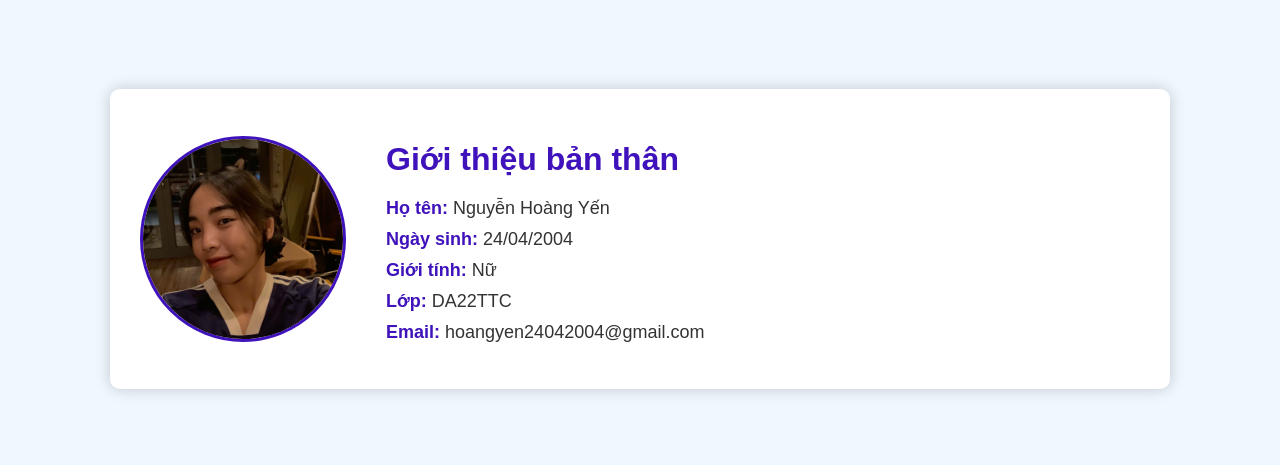
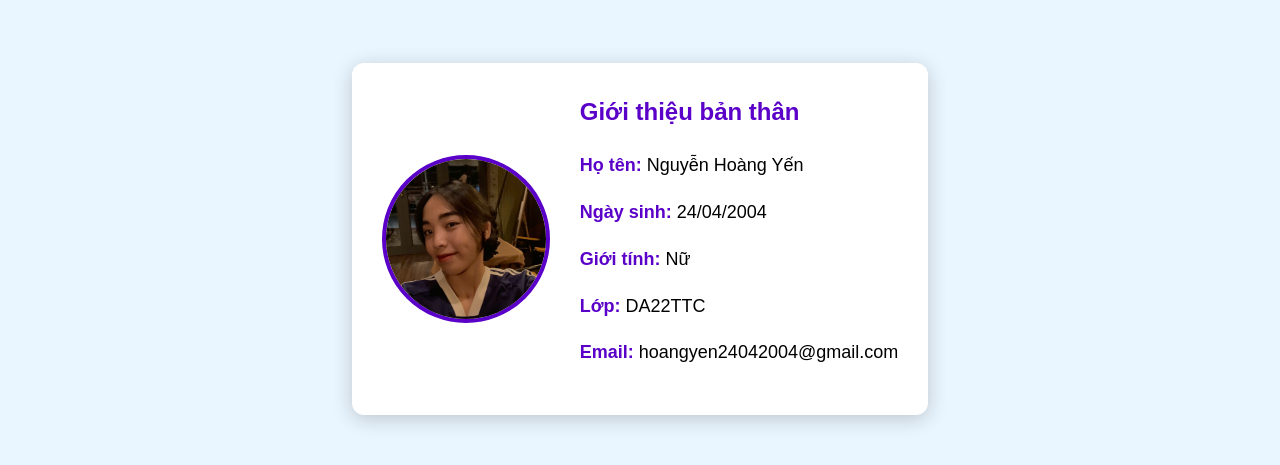
Before and after one commit to yennguh/PTUDMNM_NHY, a plain HTML site: page index.html in a window 1280 px wide. Shown: the part 161-626 px from the top of the page. Drawn offline with Linux system fonts and the light colour scheme.

Commit message:
Update index.html

```diff
--- a/index.html
+++ b/index.html
@@ -2,80 +2,88 @@
 <html lang="vi">
 <head>
     <meta charset="UTF-8">
-    <title>GIỚI THIỆU BẢN THÂN</title>
+    <title>Giới thiệu bản thân</title>
+    <meta name="viewport" content="width=device-width, initial-scale=1.0">
+
     <style>
         body {
-            font-family: Arial, sans-serif;
-            background-color: #f0f8ff;
-            color: #333;
             margin: 0;
             padding: 0;
-            display: flex;
-            justify-content: center;
-            align-items: center;
-            height: 100vh;
+            background-color: #eaf6ff;
+            font-family: Arial, sans-serif;
         }
 
         .container {
             display: flex;
-            flex-direction: row; /* bố cục nằm ngang */
+            flex-direction: row; /* nằm ngang */
             align-items: center;
-            justify-content: space-around;
-            width: 90%;
-            max-width: 1000px;
-            background-color: #ffffff;
-            padding: 30px;
-            box-shadow: 0 0 15px rgba(0,0,0,0.2);
-            border-radius: 10px;
+            justify-content: center;
+            height: 100vh;
+            padding: 20px;
+            box-sizing: border-box;
         }
 
-        img {
-            width: 200px;
-            height: 200px;
+        .card {
+            background-color: white;
+            border-radius: 12px;
+            box-shadow: 0 4px 20px rgba(0,0,0,0.2);
+            padding: 30px;
+            display: flex;
+            align-items: center;
+            gap: 30px;
+        }
+
+        .avatar {
+            width: 160px;
+            height: 160px;
             border-radius: 50%;
             object-fit: cover;
-            border: 3px solid #3f12bb;
-            margin-right: 40px;
+            border: 4px solid #5a00c8;
         }
 
         .info {
-            flex: 1;
+            font-size: 18px;
+            line-height: 1.6;
         }
 
-        h1 {
-            color: #3f12bb;
-            margin-bottom: 20px;
+        .info h2 {
+            margin-top: 0;
+            color: #5a00c8;
+            font-size: 24px;
         }
 
-        ul {
-            list-style: none;
-            padding: 0;
+        .info p span {
+            font-weight: bold;
+            color: #5a00c8;
         }
 
-        li {
-            font-size: 18px;
-            margin-bottom: 10px;
-        }
+        @media (max-width: 768px) {
+            .container {
+                flex-direction: column;
+                padding: 10px;
+            }
 
-        .label {
-            font-weight: bold;
-            color: #3f12bb;
+            .card {
+                flex-direction: column;
+                align-items: center;
+                text-align: center;
+            }
         }
     </style>
 </head>
 <body>
 
     <div class="container">
-        <img src="anhy.jpg" alt="Ảnh đại diện của tôi">
-        <div class="info">
-            <h1>Giới thiệu bản thân</h1>
-            <ul>
-                <li><span class="label">Họ tên:</span> Nguyễn Hoàng Yến</li>
-                <li><span class="label">Ngày sinh:</span> 24/04/2004</li>
-                <li><span class="label">Giới tính:</span> Nữ</li>
-                <li><span class="label">Lớp:</span> DA22TTC</li>
-                <li><span class="label">Email:</span> hoangyen24042004@gmail.com</li>
-            </ul>
+        <div class="card">
+            <img src="anhy.jpg" alt="Ảnh đại diện" class="avatar">
+            <div class="info">
+                <h2>Giới thiệu bản thân</h2>
+                <p><span>Họ tên:</span> Nguyễn Hoàng Yến</p>
+                <p><span>Ngày sinh:</span> 24/04/2004</p>
+                <p><span>Giới tính:</span> Nữ</p>
+                <p><span>Lớp:</span> DA22TTC</p>
+                <p><span>Email:</span> hoangyen24042004@gmail.com</p>
+            </div>
         </div>
     </div>
 
```
